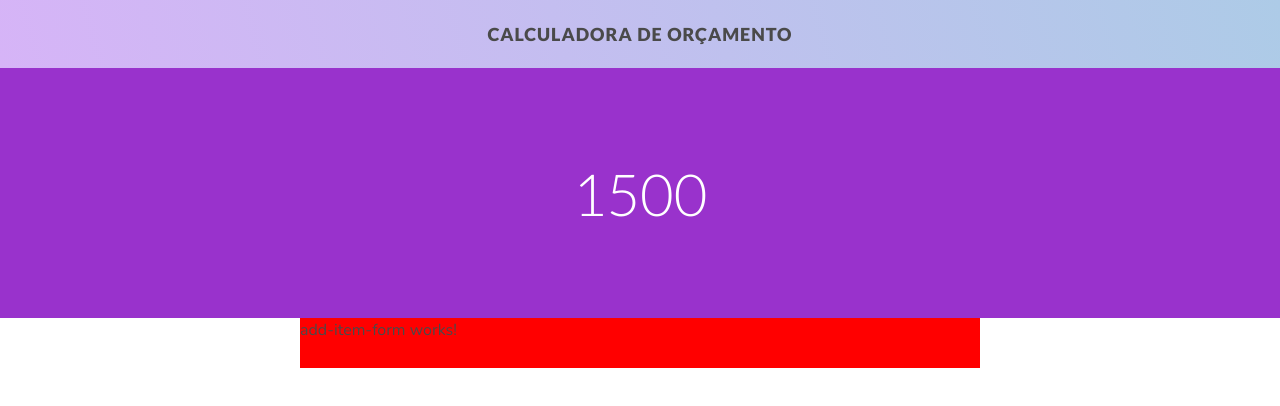
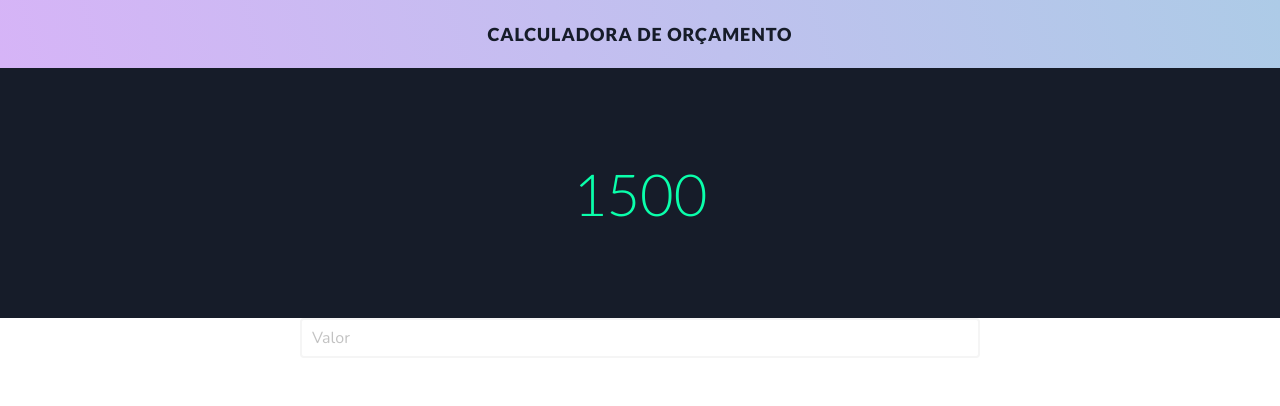
Before and after one commit to KlausDevWalker/desafio-go-dev-angular-frontend, an Angular app: page / in a window 1280 px wide. Shown: the top 406 px of the page. Built offline with nearby package versions, Linux system fonts and the light colour scheme.

Commit message:
adjust some settings for bulma

```diff
--- a/src/app/add-item-form/add-item-form.component.html
+++ b/src/app/add-item-form/add-item-form.component.html
@@ -1 +1,11 @@
-<p>add-item-form works!</p>
+<form>
+  <div class="field is-horizontal">
+    <div class="field-body">
+      <div class="field">
+        <p class="control">
+          <input type="number" name="" id="" class="input" placeholder="Valor">
+        </p>
+      </div>
+    </div>
+  </div>
+</form>
--- a/src/app/index-page/index-page.component.html
+++ b/src/app/index-page/index-page.component.html
@@ -3,7 +3,7 @@
 </div>
 
 <section class="final-amount">
-  <h2>1500</h2>
+  <h2 class="green">1500</h2>
 </section>
 
 <section class="add-item">
--- a/src/app/index-page/index-page.component.scss
+++ b/src/app/index-page/index-page.component.scss
@@ -15,13 +15,14 @@
     letter-spacing: 1px;
     font-weight: 900;
     text-transform: uppercase;
+    color: $dark;
   }
 }
 
 .final-amount {
   display: flex;
   height: 250px;
-  background: darkorchid;
+  background: $dark;
 
   justify-content: center;
   align-items: center;
@@ -33,10 +34,10 @@
     color: white;
 
     &.green {
-      color: lighten(green, 12%);
+      color: lighten($green, 12%);
     }
     &.red {
-      color: lighten(red, 12%);
+      color: lighten($red, 12%);
     }
   }
 }
@@ -49,7 +50,5 @@
 
   .add-item-container {
     width: 680px;
-    background: red;
-    height: 50px;
   }
 }
```
